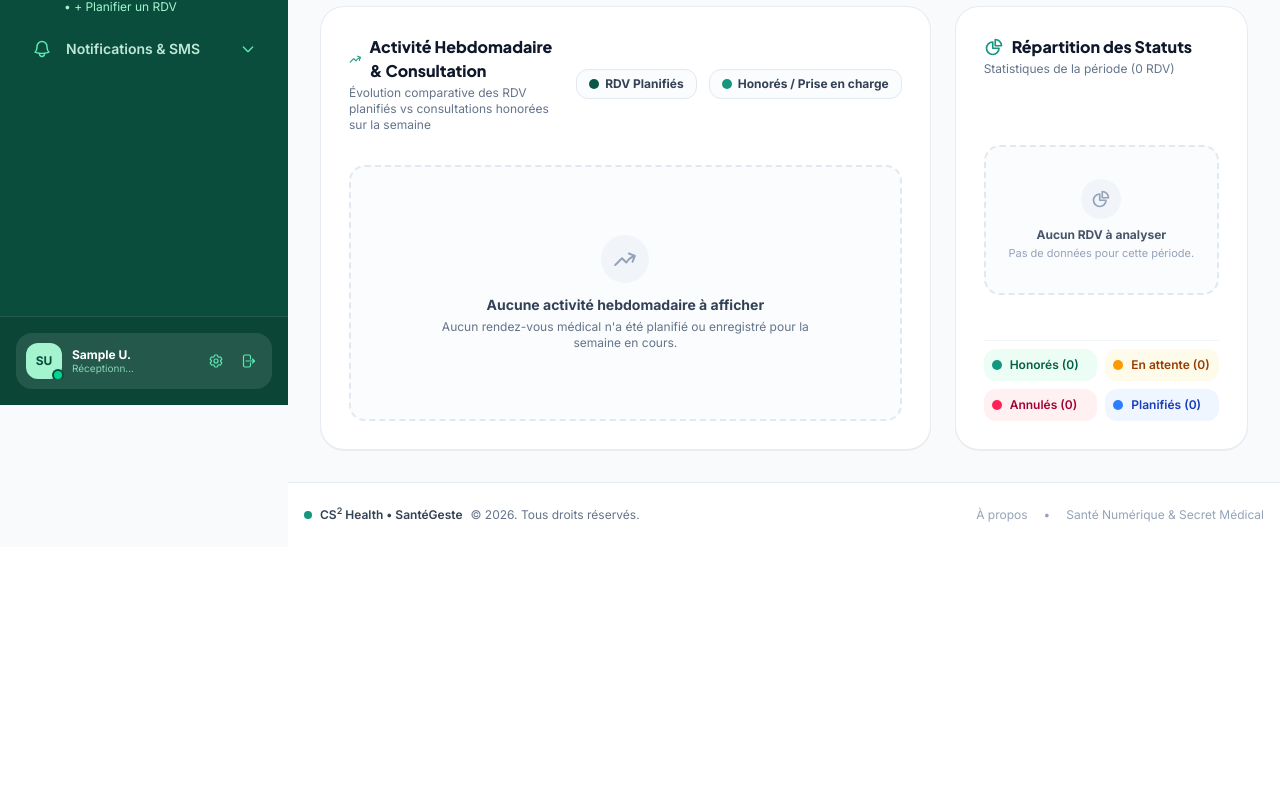
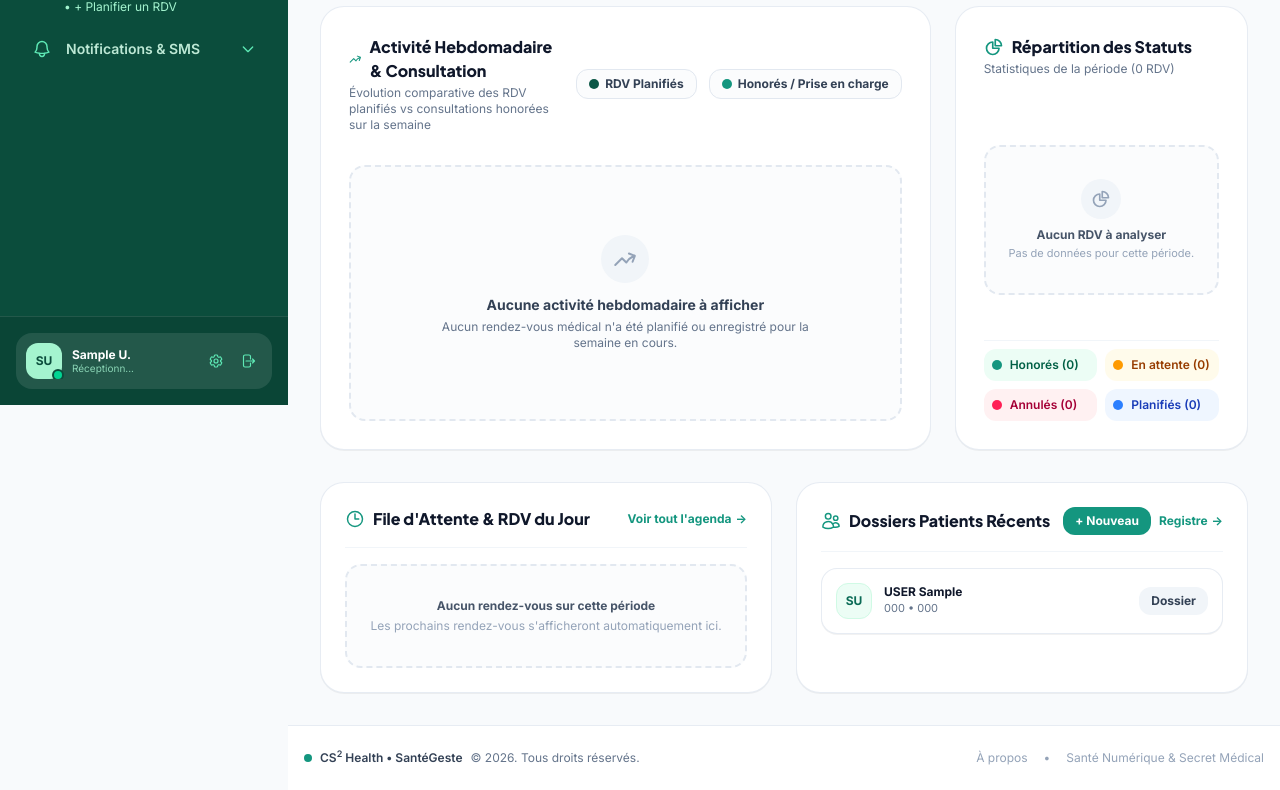
Before and after one commit to tchongwangbakayoko619-star/Sante_Geste, a Django app: page / in a window 1280 px wide. Shown: the part 395-1185 px from the top of the page. Before the commit the page ends 917 px from the top, so only its background shows below. Run offline with Django 5.2, Linux system fonts and the light colour scheme; a user stored in the database is signed in; tables that the repository leaves empty hold one stand-in row (values such as "Sample post"); parts of the project's set-up code (start-up, migrations or seed data) failed here and were passed over.

Commit message:
refactor(ui): logique d'interconnexion complète des listes d'attente et dossiers patients sur le dashboard

```diff
--- a/apps/dashboard/services/dashboard_service.py
+++ b/apps/dashboard/services/dashboard_service.py
@@ -108,6 +108,16 @@
         weekly_activity = cls._build_weekly_activity_chart(appointment_qs=appointment_qs, local_now=local_now)
         status_breakdown = cls._build_status_breakdown(stats=stats)
 
+        # 6. File d'attente du jour (Les 5 prochains RDV du jour ou en attente)
+        recent_appointments = (
+            appointment_qs.filter(scheduled_at__gte=start_date, scheduled_at__lte=end_date)
+            .select_related("patient", "doctor")
+            .order_by("scheduled_at")[:5]
+        )
+
+        # 7. Nouveaux patients récents (Les 5 derniers créés)
+        recent_patients = patient_qs.order_by("-created_at")[:5]
+
         greeting = "Bonsoir" if local_now.hour >= 18 else "Bonjour"
 
         return {
@@ -131,6 +141,9 @@
             # Graphiques
             "weekly_activity": weekly_activity,
             "status_breakdown": status_breakdown,
+            # Listes réelles
+            "recent_appointments": recent_appointments,
+            "recent_patients": recent_patients,
         }
 
     @classmethod
--- a/apps/dashboard/views.py
+++ b/apps/dashboard/views.py
@@ -46,4 +46,28 @@
             period=period,
         )
 
-        return JsonResponse(data, status=200)
+        # Copie et sérialisation pour le format JSON API
+        api_data = dict(data)
+        api_data["recent_appointments"] = [
+            {
+                "id": str(rdv.pk),
+                "patient_name": rdv.patient.full_name,
+                "patient_number": rdv.patient.patient_number,
+                "doctor_name": rdv.doctor.full_name,
+                "scheduled_at": rdv.scheduled_at.isoformat(),
+                "status": rdv.status,
+            }
+            for rdv in data["recent_appointments"]
+        ]
+        api_data["recent_patients"] = [
+            {
+                "id": str(p.pk),
+                "full_name": p.full_name,
+                "patient_number": p.patient_number,
+                "phone_number": p.phone_number,
+                "created_at": p.created_at.isoformat(),
+            }
+            for p in data["recent_patients"]
+        ]
+
+        return JsonResponse(api_data, status=200)
--- a/santegeste/static/css/output.css
+++ b/santegeste/static/css/output.css
@@ -2133,8 +2133,14 @@
     color: var(--color-white);
   }
   @media (hover: hover) {
+    .hover\:border-\[\#14967F\]\/40:hover {
+      border-color: color-mix(in oklab, #14967F 40%, transparent);
+    }
     .hover\:border-neutral-300:hover {
       border-color: var(--color-neutral-300);
+    }
+    .hover\:bg-\[\#0B6B56\]:hover {
+      background-color: #0B6B56;
     }
     .hover\:bg-\[\#117F6C\]:hover {
       background-color: #117F6C;
@@ -2191,6 +2197,9 @@
     }
     .hover\:bg-neutral-100:hover {
       background-color: var(--color-neutral-100);
+    }
+    .hover\:bg-neutral-200:hover {
+      background-color: var(--color-neutral-200);
     }
     .hover\:bg-neutral-200\/80:hover {
       background-color: color-mix(in srgb, #e2e8f0 80%, transparent);
@@ -2655,6 +2664,9 @@
     .lg\:translate-x-0 {
       --tw-translate-x: 0px;
       translate: var(--tw-translate-x) var(--tw-translate-y);
+    }
+    .lg\:grid-cols-2 {
+      grid-template-columns: repeat(2, minmax(0, 1fr));
     }
     .lg\:grid-cols-3 {
       grid-template-columns: repeat(3, minmax(0, 1fr));
--- /dev/null
+++ b/santegeste/templates/components/organisms/dashboards/dashboard_lists_section.html
@@ -0,0 +1,108 @@
+{# Organism: Dashboard Activity Lists Section (File d'attente du jour + Patients récents) #}
+{% load i18n %}
+<div class="grid grid-cols-1 lg:grid-cols-2 gap-6">
+
+  <!-- Column 1: File d'Attente & RDV du Jour -->
+  <div class="bg-white rounded-3xl border border-neutral-200/80 p-6 shadow-2xs space-y-4 flex flex-col justify-between">
+    <div>
+      <div class="flex items-center justify-between border-b border-neutral-100 pb-4">
+        <div class="flex items-center gap-3">
+          <h3 class="text-base font-extrabold text-neutral-900 font-title flex items-center gap-2">
+            {% include "components/atoms/icon.html" with name="clock" size="w-5 h-5 text-[#14967F]" %}
+            <span>{% trans "File d'Attente & RDV du Jour" %}</span>
+          </h3>
+        </div>
+        <a href="{% url "patients:appointment_list" %}" class="text-xs font-bold text-[#14967F] hover:underline flex items-center gap-1">
+          <span>{% trans "Voir tout l'agenda" %}</span>
+          <span>&rarr;</span>
+        </a>
+      </div>
+
+      <!-- Appointments List -->
+      <div class="mt-4 space-y-3">
+        {% for rdv in recent_appointments %}
+          <div class="p-3.5 rounded-2xl border border-neutral-200/80 bg-white hover:border-[#14967F]/40 transition shadow-2xs flex items-center justify-between gap-3">
+            <div class="flex items-center gap-3">
+              <div class="px-3 py-1.5 rounded-xl bg-[#0B5746] text-white font-extrabold text-xs font-mono text-center shrink-0">
+                {{ rdv.scheduled_at|date:"H:i" }}
+              </div>
+              <div>
+                <h4 class="text-xs font-extrabold text-neutral-900">{{ rdv.patient.full_name }}</h4>
+                <p class="text-[11px] text-neutral-500">
+                  {{ rdv.patient.patient_number }} • Dr. {{ rdv.doctor.full_name }}
+                </p>
+              </div>
+            </div>
+            <div>
+              {% if rdv.status == "COMPLETED" or rdv.status == "IN_CONSULTATION" %}
+                <span class="px-2.5 py-1 rounded-full text-[10px] font-extrabold bg-emerald-50 text-emerald-700 border border-emerald-200">{% trans "Honoré" %}</span>
+              {% elif rdv.status == "WAITING" %}
+                <span class="px-2.5 py-1 rounded-full text-[10px] font-extrabold bg-amber-50 text-amber-700 border border-amber-200">{% trans "En attente" %}</span>
+              {% elif rdv.status == "CANCELLED" %}
+                <span class="px-2.5 py-1 rounded-full text-[10px] font-extrabold bg-rose-50 text-rose-700 border border-rose-200">{% trans "Annulé" %}</span>
+              {% else %}
+                <span class="px-2.5 py-1 rounded-full text-[10px] font-extrabold bg-blue-50 text-blue-700 border border-blue-200">{% trans "Planifié" %}</span>
+              {% endif %}
+            </div>
+          </div>
+        {% empty %}
+          <div class="py-8 text-center text-xs text-neutral-400 border-2 border-dashed border-neutral-200 rounded-2xl bg-neutral-50/50">
+            <p class="font-bold text-neutral-600">{% trans "Aucun rendez-vous sur cette période" %}</p>
+            <p class="mt-1">{% trans "Les prochains rendez-vous s'afficheront automatiquement ici." %}</p>
+          </div>
+        {% endfor %}
+      </div>
+    </div>
+  </div>
+
+  <!-- Column 2: Patients Récents & Admission -->
+  <div class="bg-white rounded-3xl border border-neutral-200/80 p-6 shadow-2xs space-y-4 flex flex-col justify-between">
+    <div>
+      <div class="flex items-center justify-between border-b border-neutral-100 pb-4">
+        <div class="flex items-center gap-2">
+          <h3 class="text-base font-extrabold text-neutral-900 font-title flex items-center gap-2">
+            {% include "components/atoms/icon.html" with name="users" size="w-5 h-5 text-[#14967F]" %}
+            <span>{% trans "Dossiers Patients Récents" %}</span>
+          </h3>
+        </div>
+        <div class="flex items-center gap-2">
+          <a href="{% url "patients:patient_create" %}" class="inline-flex items-center gap-1 px-3 py-1.5 rounded-xl bg-[#14967F] hover:bg-[#0B6B56] text-white text-xs font-bold transition">
+            <span>+ {% trans "Nouveau" %}</span>
+          </a>
+          <a href="{% url "patients:patient_list" %}" class="text-xs font-bold text-[#14967F] hover:underline flex items-center gap-1">
+            <span>{% trans "Registre" %}</span>
+            <span>&rarr;</span>
+          </a>
+        </div>
+      </div>
+
+      <!-- Patients List -->
+      <div class="mt-4 space-y-3">
+        {% for patient in recent_patients %}
+          <div class="p-3.5 rounded-2xl border border-neutral-200/80 bg-white hover:border-[#14967F]/40 transition flex items-center justify-between gap-3 shadow-2xs">
+            <div class="flex items-center gap-3">
+              <div class="w-9 h-9 rounded-xl bg-emerald-50 text-[#0B6B56] font-extrabold text-xs flex items-center justify-center shrink-0 border border-emerald-100">
+                {{ patient.first_name|slice:":1" }}{{ patient.last_name|slice:":1" }}
+              </div>
+              <div>
+                <h4 class="text-xs font-extrabold text-neutral-900">{{ patient.full_name }}</h4>
+                <p class="text-[11px] text-neutral-500">
+                  {{ patient.patient_number }} • {{ patient.phone_number|default:"-" }}
+                </p>
+              </div>
+            </div>
+            <a href="{% url "patients:patient_detail" patient.pk %}" class="px-3 py-1.5 rounded-xl bg-neutral-100 hover:bg-neutral-200 text-neutral-700 text-xs font-bold transition">
+              {% trans "Dossier" %}
+            </a>
+          </div>
+        {% empty %}
+          <div class="py-8 text-center text-xs text-neutral-400 border-2 border-dashed border-neutral-200 rounded-2xl bg-neutral-50/50">
+            <p class="font-bold text-neutral-600">{% trans "Aucun dossier patient enregistré" %}</p>
+            <p class="mt-1">{% trans "Les nouveaux dossiers créés s'afficheront ici." %}</p>
+          </div>
+        {% endfor %}
+      </div>
+    </div>
+  </div>
+
+</div>
--- a/santegeste/templates/pages/home.html
+++ b/santegeste/templates/pages/home.html
@@ -22,6 +22,9 @@
 
     <!-- 3. Organism: Charts Section (Courbe Hebdomadaire & Donut Statuts) -->
     {% include "components/organisms/dashboards/activity_charts_section.html" %}
+
+    <!-- 4. Organism: Activity Lists (File d'Attente & Patients Récents) -->
+    {% include "components/organisms/dashboards/dashboard_lists_section.html" %}
 
   </div>
 
```
